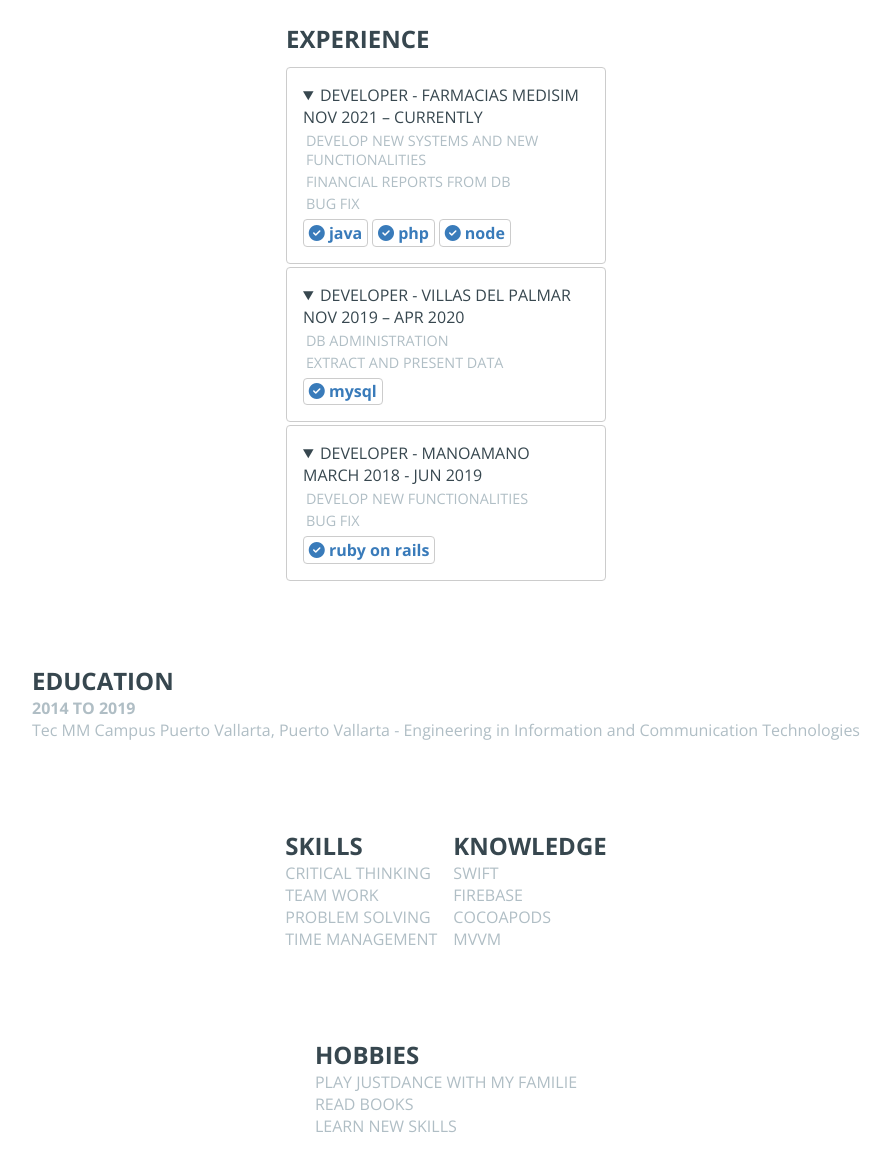
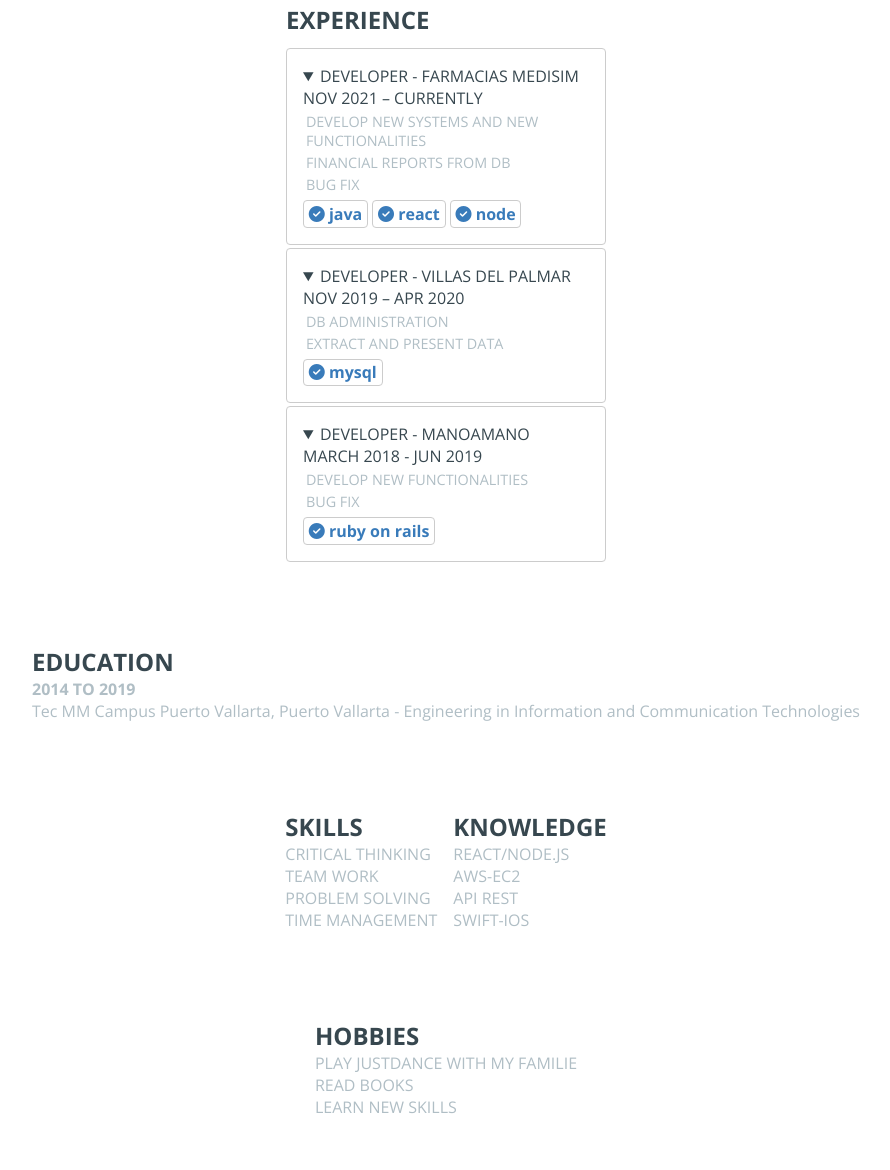
Before and after one commit to galvannus/galvannus.github.io, a plain HTML site: page index.html in a window 1280 px wide. Shown: the part 1380-2550 px from the top of the page, without its empty margins (194-1084 px from the left). Drawn offline with nearby package versions, Linux system fonts and the light colour scheme.

Commit message:
UPDATE knowledge

```diff
--- a/index.html
+++ b/index.html
@@ -16,8 +16,7 @@
         <h1 class="name">JORGE MARCIAL</h1>
         <div class="container-description">
             <p class="description">
-                I have 3 years of experience as a software developer. I'm currently studying Swift for IOS movil development to focus my career in this technologie.
-                I have work experience developing software with JAVA, PHP and Nodejs.
+                I have 3 years of experience as a software developer. I'm currently React and Node.js to focus my career in this technologies.
                 I have the facility to adapt myself to the changes, and it is easy for me to work in a team focusing on good communication with the team.
             </p>
         </div>
@@ -74,7 +73,7 @@
                 <p>BUG FIX</p>
                 <div class="languages">
                     <i class="fa-solid fa-circle-check programing-languages"><lable> java</lable></i>
-                    <i class="fa-solid fa-circle-check programing-languages"><lable> php</lable></i>
+                    <i class="fa-solid fa-circle-check programing-languages"><lable> react</lable></i>
                     <i class="fa-solid fa-circle-check programing-languages"><lable> node</lable></i>
                 </div>
             </details>
@@ -115,10 +114,10 @@
         </div>
         <div class="info-knoledge">
             <h1 class="title-skills">KNOWLEDGE</h1>
-            <p>SWIFT</p>
-            <p>FIREBASE</p>
-            <p>COCOAPODS</p>
-            <p>MVVM</p>
+            <p>REACT/NODE.JS</p>
+            <p>AWS-EC2</p>
+            <p>API REST</p>
+            <p>SWIFT-IOS</p>
         </div>
     </section>
 
```
